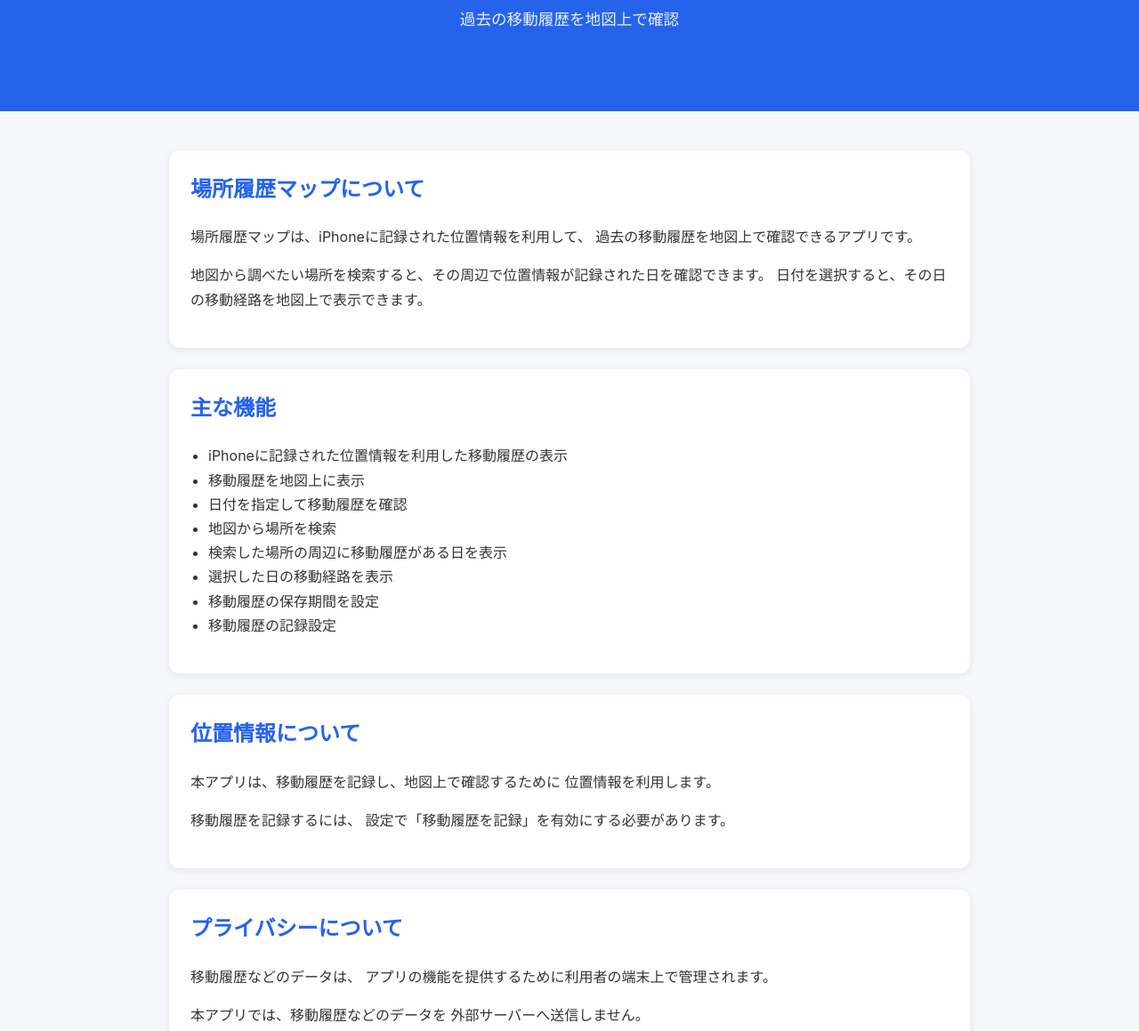
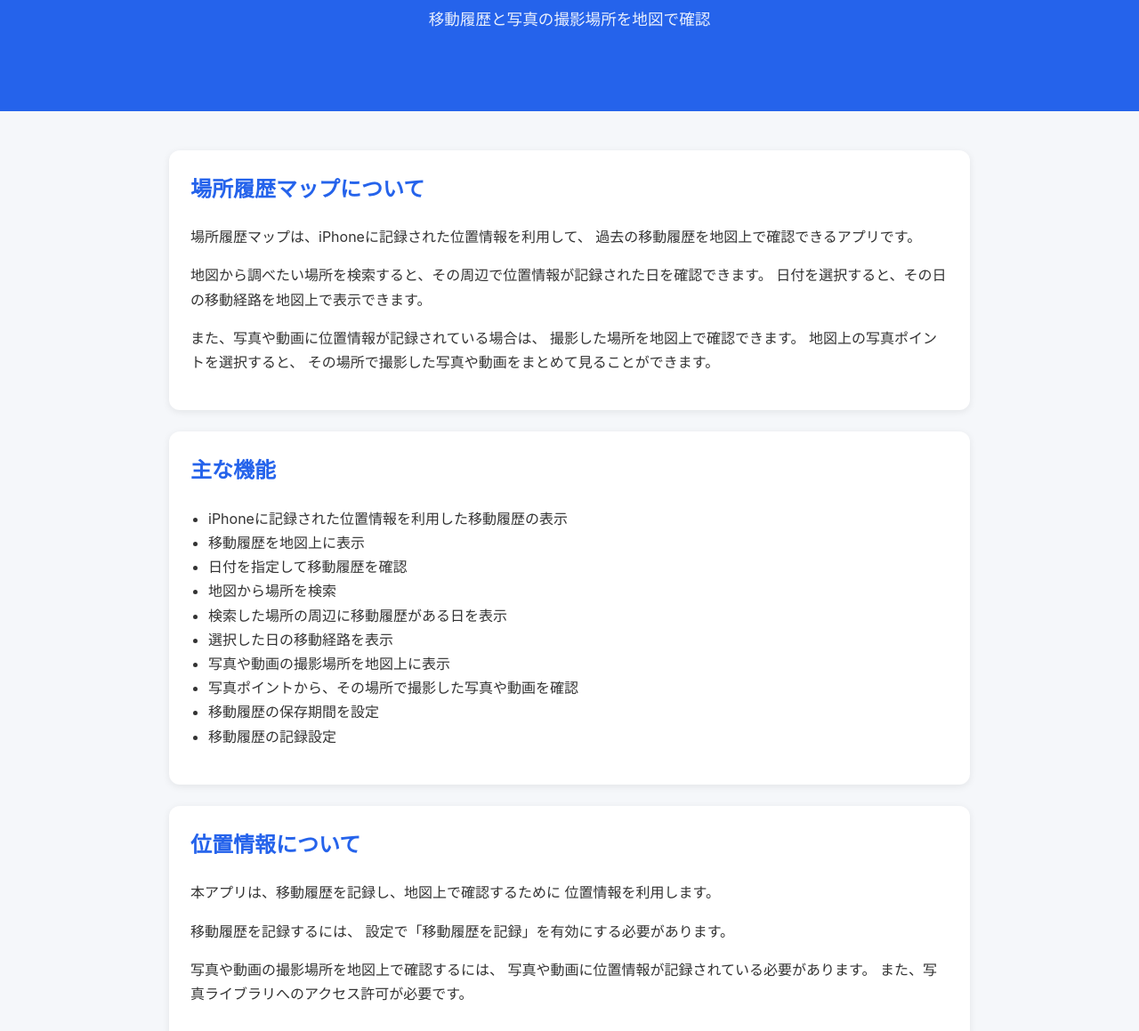
Before and after one commit to sorastudio-coder/placehistorymap, a plain HTML site: page index.html in a window 1280 px wide. Shown: the part 141-1300 px from the top of the page at 89% size. Drawn offline with Linux system fonts and the light colour scheme.

Commit message:
Update text content in index.html for clarity

```diff
--- a/index.html
+++ b/index.html
@@ -11,7 +11,7 @@
 <header>
     <div class="container">
         <h1>場所履歴マップ</h1>
-        <p class="subtitle">過去の移動履歴を地図上で確認</p>
+        <p class="subtitle">移動履歴と写真の撮影場所を地図で確認</p>
     </div>
 </header>
 
@@ -30,6 +30,12 @@
         日付を選択すると、その日の移動経路を地図上で表示できます。
     </p>
 
+    <p>
+        また、写真や動画に位置情報が記録されている場合は、
+        撮影した場所を地図上で確認できます。
+        地図上の写真ポイントを選択すると、
+        その場所で撮影した写真や動画をまとめて見ることができます。
+    </p>
 </section>
 
 <section>
@@ -42,10 +48,11 @@
         <li>地図から場所を検索</li>
         <li>検索した場所の周辺に移動履歴がある日を表示</li>
         <li>選択した日の移動経路を表示</li>
+        <li>写真や動画の撮影場所を地図上に表示</li>
+        <li>写真ポイントから、その場所で撮影した写真や動画を確認</li>
         <li>移動履歴の保存期間を設定</li>
         <li>移動履歴の記録設定</li>
     </ul>
-
 </section>
 
 <section>
@@ -61,6 +68,11 @@
         設定で「移動履歴を記録」を有効にする必要があります。
     </p>
 
+    <p>
+        写真や動画の撮影場所を地図上で確認するには、
+        写真や動画に位置情報が記録されている必要があります。
+        また、写真ライブラリへのアクセス許可が必要です。
+    </p>
 </section>
 
 <section>
@@ -83,7 +95,6 @@
         </a>
         をご覧ください。
     </p>
-
 </section>
 
 <section>
@@ -99,7 +110,6 @@
             placelog.app.support@gmail.com
         </a>
     </p>
-
 </section>
 
 </main>
```
Lines whose indentation alone changed are shown as unchanged.
